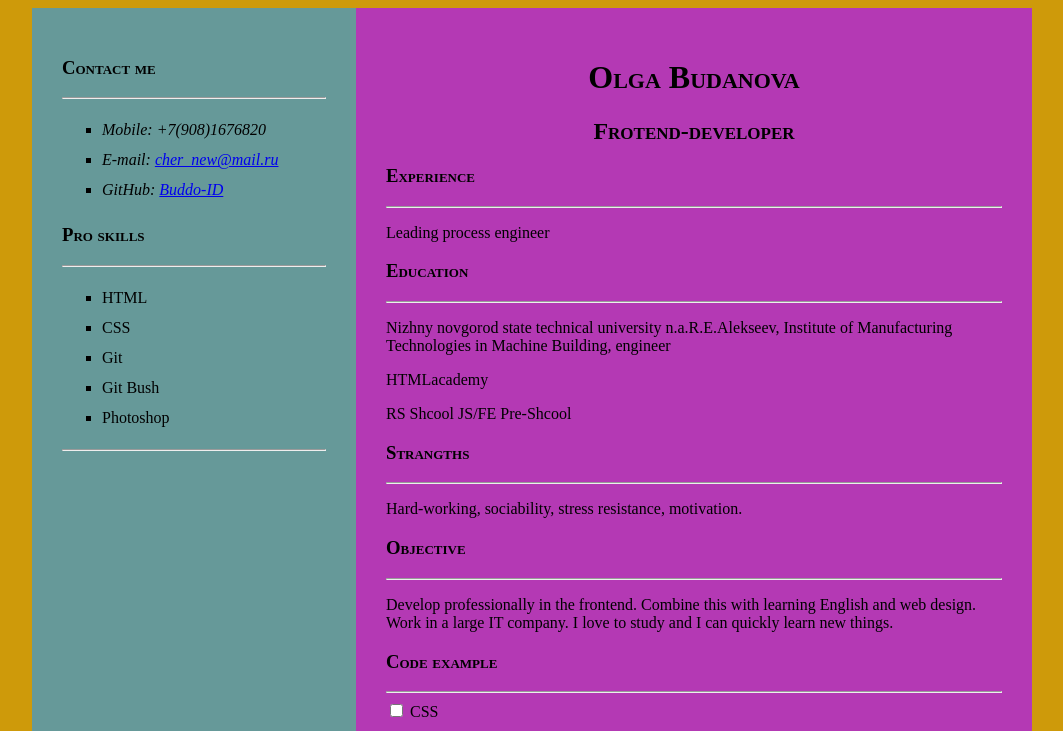
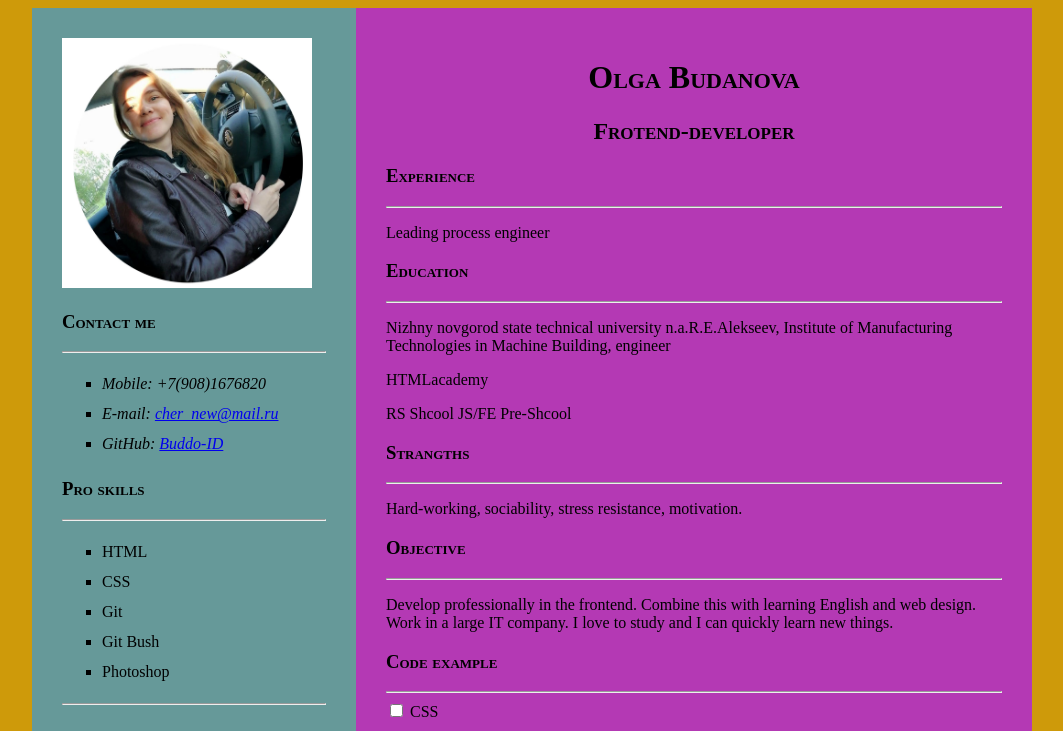
Before and after one commit to Buddo-ID/rsschool-cv, a plain HTML site: page index.html in a window 1280 px wide. Shown: the top 731 px of the page, without its empty margins (108-1171 px from the left). Drawn offline with Linux system fonts and the light colour scheme.

Commit message:
feat: add avatar

```diff
--- a/index.html
+++ b/index.html
@@ -12,13 +12,13 @@
 
             <div class="left">
                 <aside>
-                    <!--img-->
+                    <img src="img/ava.jpg" alt="Avatar" width="250" height="250" >
                     <h3>Contact me</h3>
                     <hr>
                     <address>
                         <ul>
                             <li>Mobile: +7(908)1676820</li>
-                            <li>E-mail: <a href="mailto: cher_new@mail.ru">cher_new@mail.ru</a></li>
+                            <li>E-mail: <a href="mailto:cher_new@mail.ru">cher_new@mail.ru</a></li>
                             <li>GitHub: <a href="https://github.com/Buddo-ID">Buddo-ID</a></li>
                         </ul>
                     </address>
@@ -107,8 +107,9 @@
                                     width: 700px;
                                     background-color: rgb(180, 57, 180);
                                 }
-                                </code></pre>
+                            </code></pre>
                         </div>
+                    </div>
                    <!-- <pre><select name="choice">
                         <option value="1">-->
 
```
Also changed, not shown: img/ava.jpg (added).
